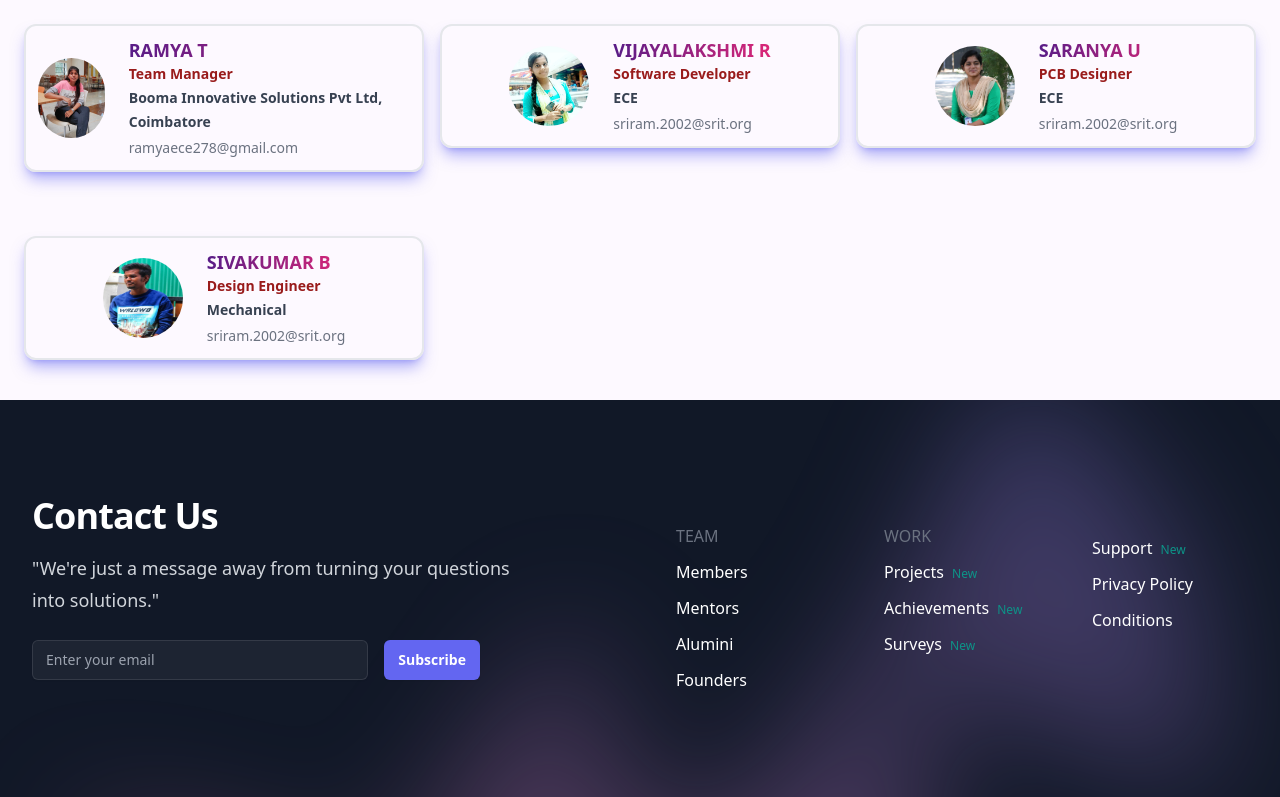
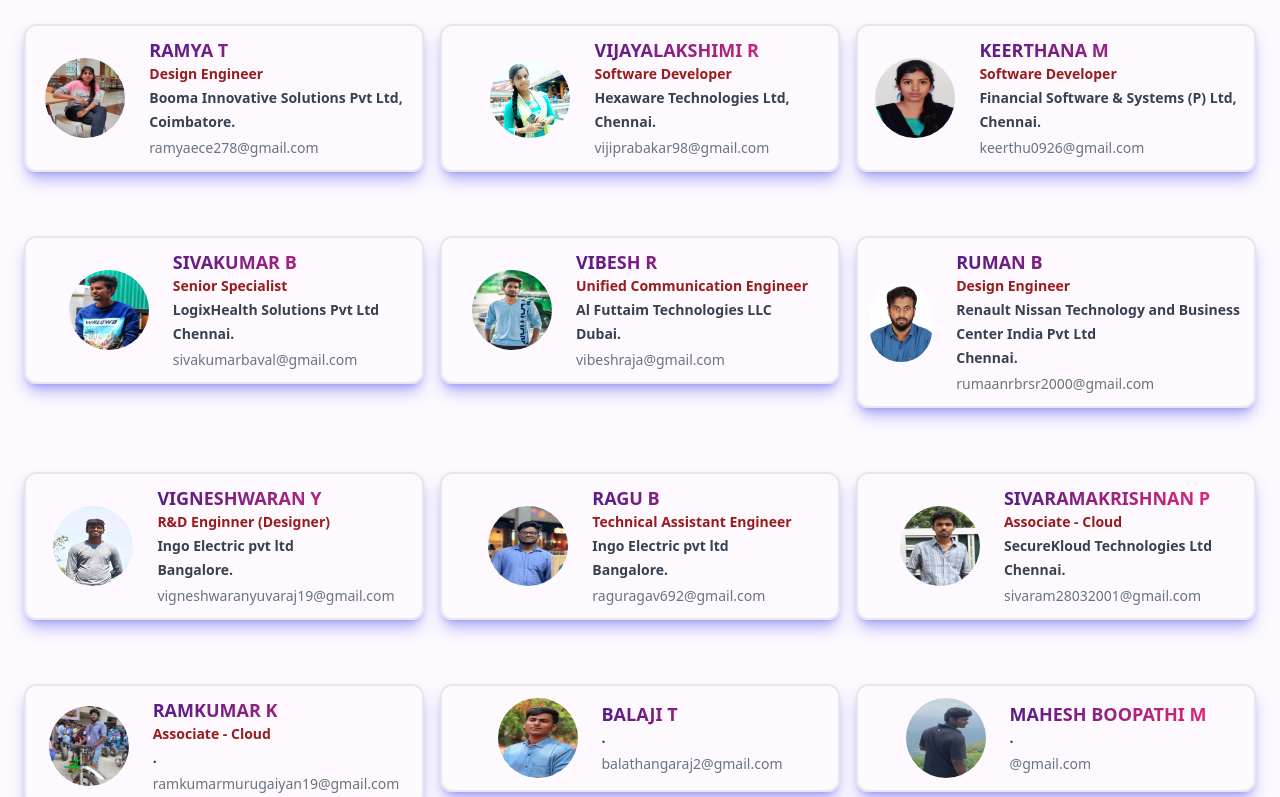
Before and after one commit to SRIRAMS2002/mechatrons07, a Next.js app: page /Aluminiposition in a window 1280 px wide. Shown: the part 320-1117 px from the top of the page. Built offline with nearby package versions, Linux system fonts and the light colour scheme.

Commit message:
position-1

```diff
--- a/src/pages/Alumini.jsx
+++ b/src/pages/Alumini.jsx
@@ -297,14 +297,7 @@ const products = [
     role: "Cheif Technician",
   },
 
-  {
-    id: 32,
-    name: "MADHUBALAN ",
-    category: "2022",
-    image: "",
-    dept: "Mechanical",
-    role: "Team Member",
-  },
+
   {
     id: 33,
     name: "VENKATESH J",
@@ -391,7 +384,7 @@ const products = [
   },
   {
     id: 43,
-    name: "MAKESH BOOPATHI m",
+    name: "MAHESH BOOPATHI m",
     category: "2023",
     image: "Mahesh23",
     dept: "Mechanical",
@@ -499,7 +492,7 @@ const products = [
     name: "shanmathi ",
     category: "2021",
     image: "shanmathi1",
-    dept: "Mechanical",
+    dept: "EEE",
     role: "Controller Designer",
   },
   {
--- a/src/pages/Aluminiposition.jsx
+++ b/src/pages/Aluminiposition.jsx
@@ -12,38 +12,147 @@ function classNames(...classes) {
 
 const Position = [
   {
-    id: 2,
-    name: "Ramya T",
+    id: 1,
+    name: "RAMYA T",
     image: "Founder-5-1",
-    Company: "Booma Innovative Solutions Pvt Ltd, Coimbatore",
-    role: "Team Manager",
+    Company: "Booma Innovative Solutions Pvt Ltd, ",
+    location:"Coimbatore.",
+    role: "Design Engineer",
     email:"ramyaece278@gmail.com",
     phone:"+91-9629198286",
   },
   {
+    id: 2,
+    name: "VIJAYALAKSHIMI R",
+    image: "Founder-2",
+    Company: "Hexaware Technologies Ltd,",
+    location:"Chennai.",
+    role: "Software Developer",
+    email:"vijiprabakar98@gmail.com",
+  },
+  {
+    id: 3,
+    name: "KEERTHANA M",
+    image: "KEERTHANA-20",
+    Company: "Financial Software & Systems (P) Ltd,",
+    location:"Chennai.",
+    role: "Software Developer",
+    email:"keerthu0926@gmail.com",
+  },
+  {
+    id: 4,
+    name: "SIVAKUMAR B  ",
+    image: "Sivakumar-1",
+    Company: "LogixHealth Solutions Pvt Ltd",
+    location:"Chennai.",
+    role: "Senior Specialist",
+    email:"sivakumarbaval@gmail.com",
+  },
+  {
     id: 5,
-    name: "Vijayalakshmi R",
-    image: "Founder-2",
-    Company: "ECE",
-    role: "Software Developer",
-    email:"sriram.2002@srit.org",
+    name: "VIBESH R  ",
+    image: "vibesh-21",
+    Company: "Al Futtaim Technologies LLC",
+    location:"Dubai.",
+    role: "Unified Communication Engineer",
+    email:"vibeshraja@gmail.com",
   },
   {
     id: 6,
-    name: "Saranya U",
-    image: "Founder-1",
-    Company: "ECE",
-    role: "PCB Designer",
-    email:"sriram.2002@srit.org",
+    name: "RUMAN B  ",
+    image: "rumaan-21",
+    Company: "Renault Nissan Technology and Business Center India Pvt Ltd",
+    location:"Chennai.",
+    role: "Design Engineer",
+    email:"rumaanrbrsr2000@gmail.com",
+
+  },
+  {
+    id: 7,
+    name: "VIGNESHWARAN Y ",
+    image: "Vigneshwaran 22",
+    Company: "Ingo Electric pvt ltd",
+    location:"Bangalore.",
+    role: "R&D Enginner (Designer)",
+    email:"vigneshwaranyuvaraj19@gmail.com",
+
+  },
+  {
+    id: 8,
+    name: "RAGU B  ",
+    image: "ragu",
+    Company: "Ingo Electric pvt ltd",
+    location:"Bangalore.",
+    role: "Technical Assistant Engineer",
+    email:"raguragav692@gmail.com",
+
+  },
+  {
+    id: 9,
+    name: "SIVARAMAKRISHNAN P   ",
+    image: "Sivaramakrihanam-22",
+    Company: "SecureKloud Technologies Ltd",
+    location:"Chennai.",
+    role: "Associate - Cloud",
+    email:"sivaram28032001@gmail.com",
+
+  },
+  {
+    id: 10,
+    name: "RAMKUMAR K  ",
+    image: "Ramkumar-21-1",
+    Company: "  ",
+    location:".",
+    role: "Associate - Cloud",
+    email:"ramkumarmurugaiyan19@gmail.com",
+
+  },
+  {
+    id: 11,
+    name: "BALAJI T",
+    category: "2023",
+    image: "balaji 23",
+    Company: "  ",
+    location:".",
+    role: "",
+    email:"balathangaraj2@gmail.com",
+
+  },
+
+  {
+    id: 12,
+    name: "MAHESH BOOPATHI m",
+
+    image: "Mahesh23",
+    Company: "  ",
+    location:".",
+    role: "",
+    email:"@gmail.com",
+
   },
   {
     id: 13,
-    name: "SIVAKUMAR B  ",
-    image: "Sivakumar-1",
-    Company: "Mechanical",
-    role: "Design Engineer",
-    email:"sriram.2002@srit.org",
+    name: "Dhanapal ",
+    image: "Dhanapal 23",
+    Company: "  ",
+    location:".",
+    role: "",
+    email:"dhanapal.1905009@gmail.com",
+
   },
+  {
+    id: 14,
+    name: "Sathya  ",
+    category: "2023",
+    image: "Sathya23",
+    Company: "  ",
+    location:".",
+    role: " ",
+    email:"sathya.1902097@gmail.com",
+
+  },
+
+
 
 ];
 const Aluminiposition = () => {
@@ -83,6 +192,8 @@ const Aluminiposition = () => {
                  <h3 className="text-lg font-bold  uppercase text-transparent bg-clip-text bg-gradient-to-r from-purple-900 to-pink-600 leading-6">{people.name}</h3>
                  <p className="text-sm font-semibold leading-6 text-red-800">{people.role}</p>
                  <p className="text-sm font-semibold leading-6 text-gray-700">{people.Company}</p>
+                 <p className="text-sm font-semibold leading-6 text-gray-700">{people.location}</p>
+
                  <p className="mt-1 truncate text-sm leading-5 text-gray-500">{people.email}</p>
 
                </div>
```
